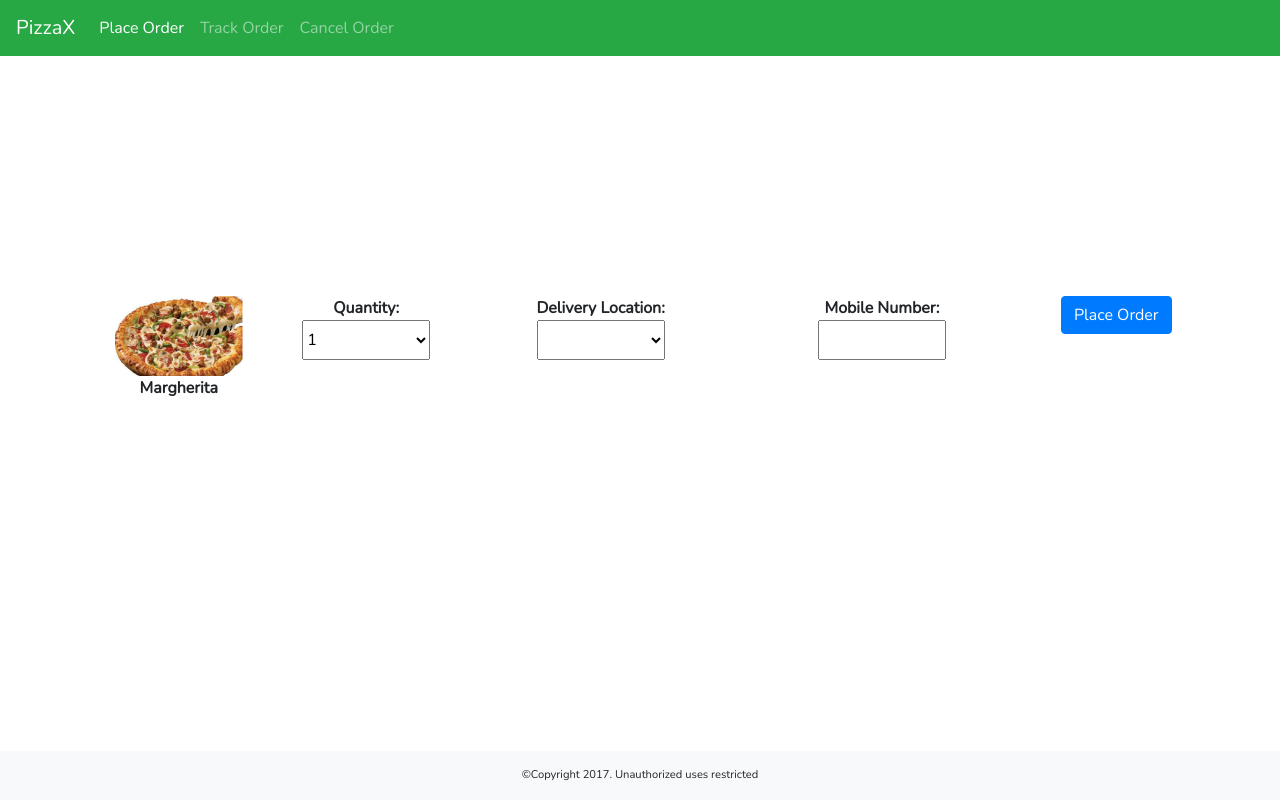
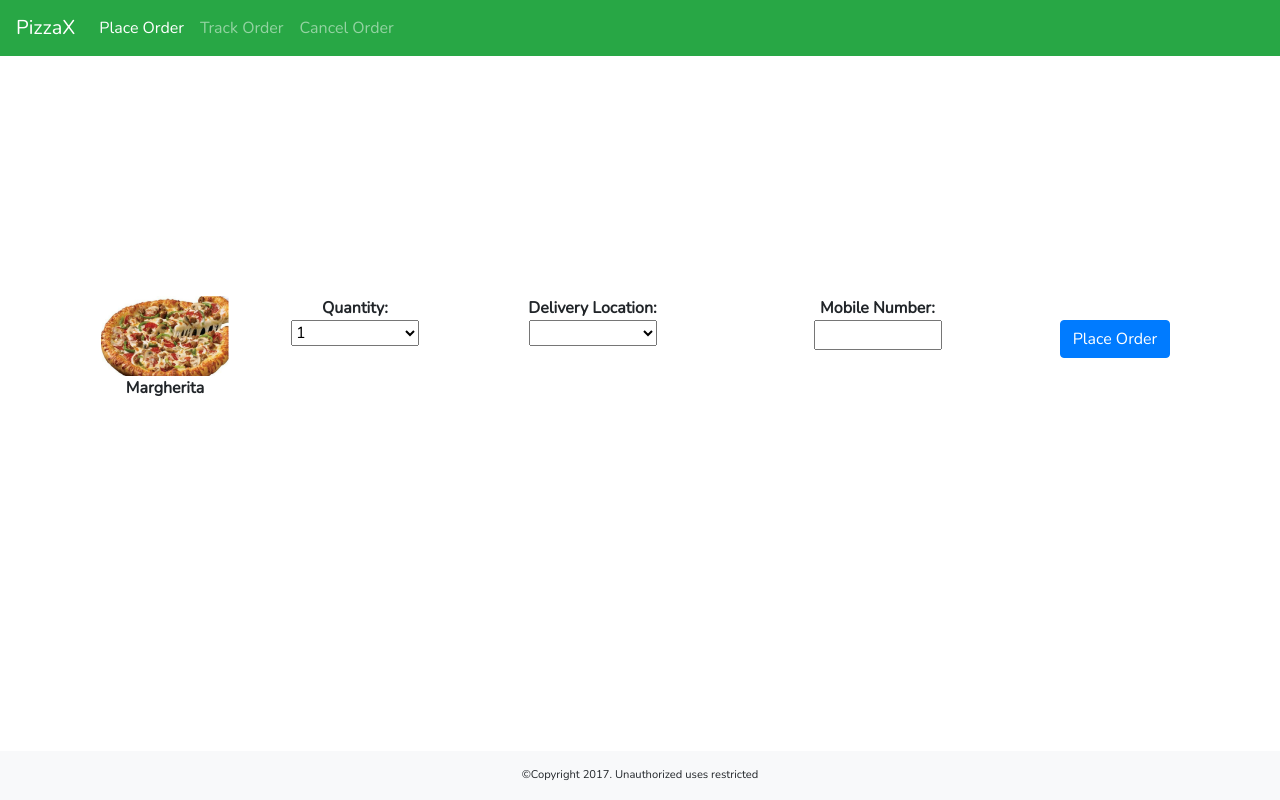
Before and after one commit to anubhab07/Hackathon-IDL, an Angular app: page /place-order in a window 1280 px wide. Built offline with nearby package versions, Linux system fonts and the light colour scheme; what @agm/core would draw is missing.

Commit message:
Update place-order.component.css

```diff
--- a/src/app/place-order/place-order.component.css
+++ b/src/app/place-order/place-order.component.css
@@ -1,11 +1,11 @@
-
 .pizza-image{
     width:10vw;
     height:10vh;
 }
 .place-order-button
 {
-    cursor: pointer
+    cursor: pointer;
+    margin-top: 3vh;
 }
 .button-row
 {
@@ -13,14 +13,27 @@
     position: relative;
 }
 
+@media only screen and (max-width: 599px){
+    .order-container{
+    height:50vh;
+}
+}
 
-.order-container{
-    padding-top:30vh;
+@media only screen and (min-width: 600px){
+    .order-container{
+    padding-top: 30vh;
     height:50vh;
-    margin-left: 0px !important;
+}
 }
 
 .form-inputs{
-    height:5vh!important;
+    /*height:5vh!important;*/
     width:10vw;
+    display:inline-block!important;
 }
+.order-header{
+    font-size: 14px;
+}
+.place-order-buffer{
+    height: 20px;
+}
```
